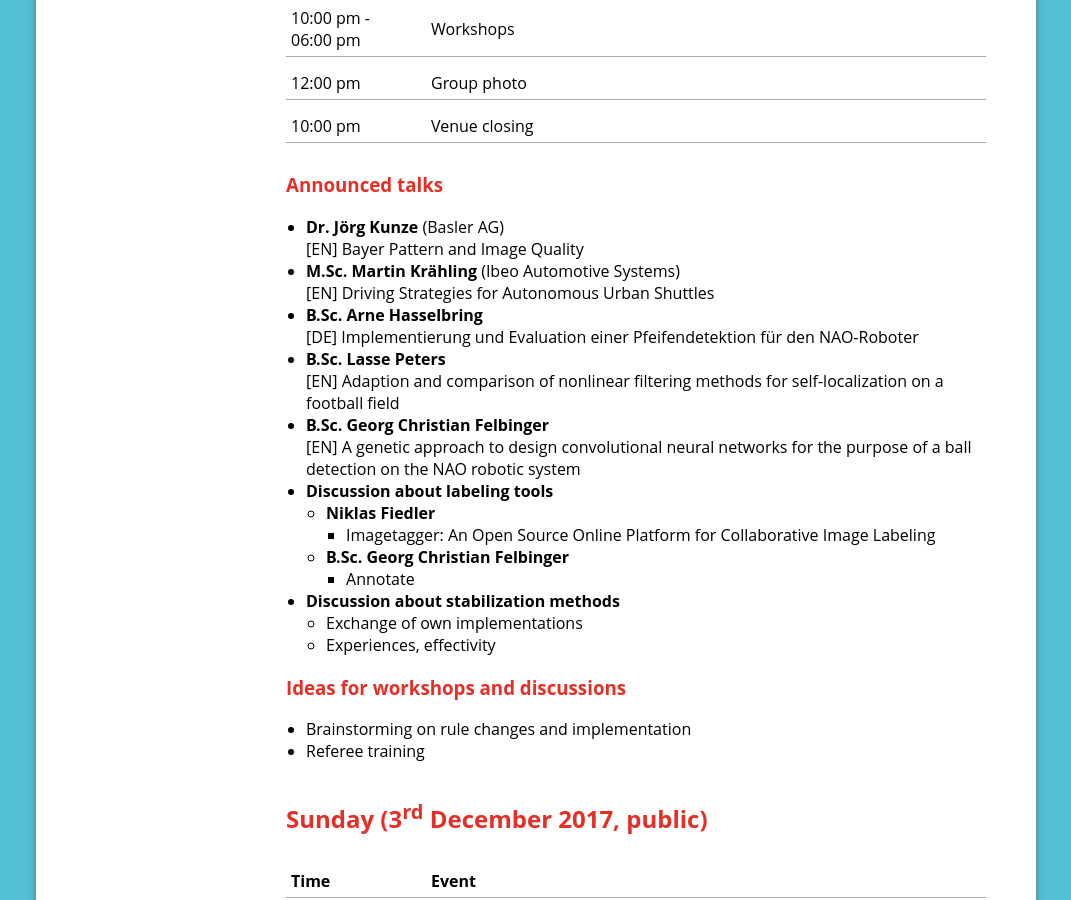
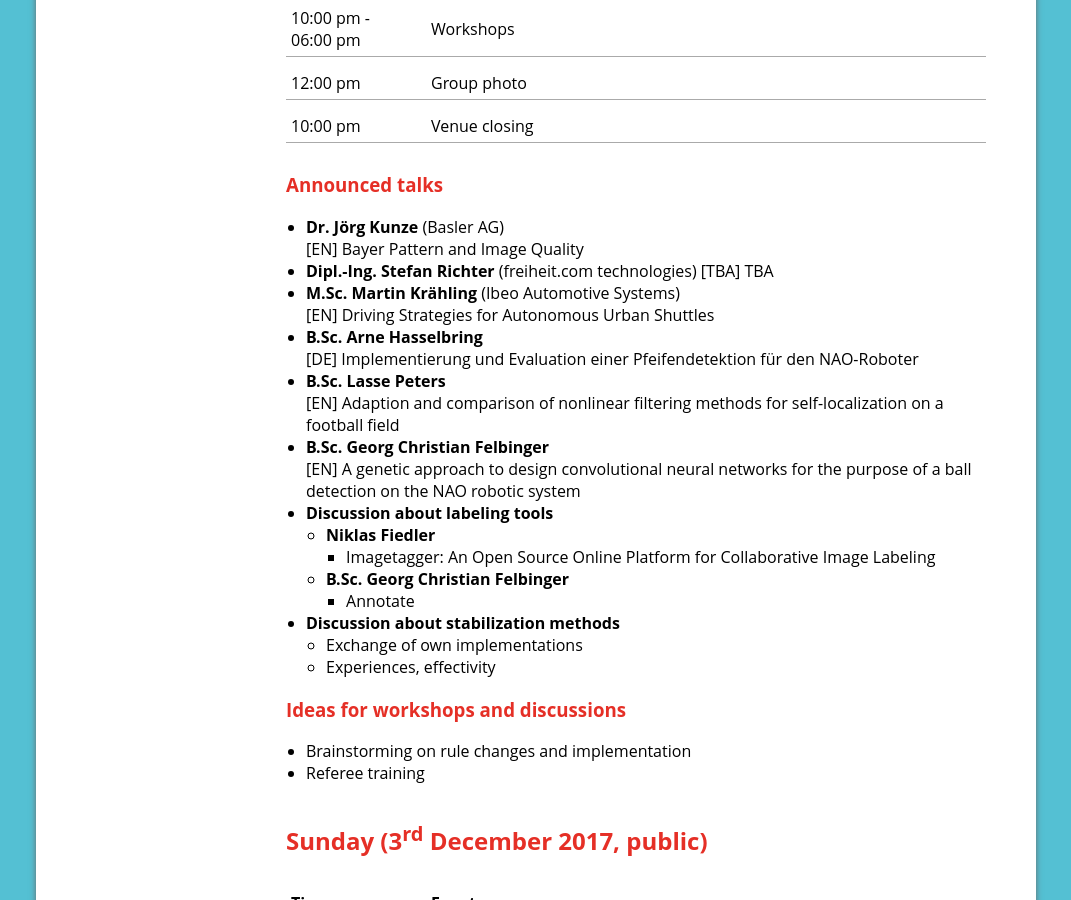
Before and after one commit to RHOrga/rhorga.github.io, a Jekyll site: the page built from 2017/en/schedule.md, in a window 1280 px wide and 900 px high, scrolled down 807 px. Shown: the whole window, without its empty margins (104-1175 px from the left). Built offline with Jekyll 4.4.1, drawn with Linux system fonts in a browser that asks for light colours.

Commit message:
Add Dipl.-Ing. Stefan Richter [TBA] TBA

```diff
--- a/2017/en/schedule.md
+++ b/2017/en/schedule.md
@@ -26,6 +26,8 @@ layout: default-en-2017
 
 * **Dr. Jörg Kunze** (Basler AG)
 [EN] Bayer Pattern and Image Quality
+* **Dipl.-Ing. Stefan Richter** (freiheit.com technologies)
+[TBA] TBA
 * **M.Sc. Martin Krähling** (Ibeo Automotive Systems)
 [EN] Driving Strategies for Autonomous Urban Shuttles
 * **B.Sc. Arne Hasselbring**
```
Also changed, not shown: 2017/de/schedule.md (+2 -0 lines).
